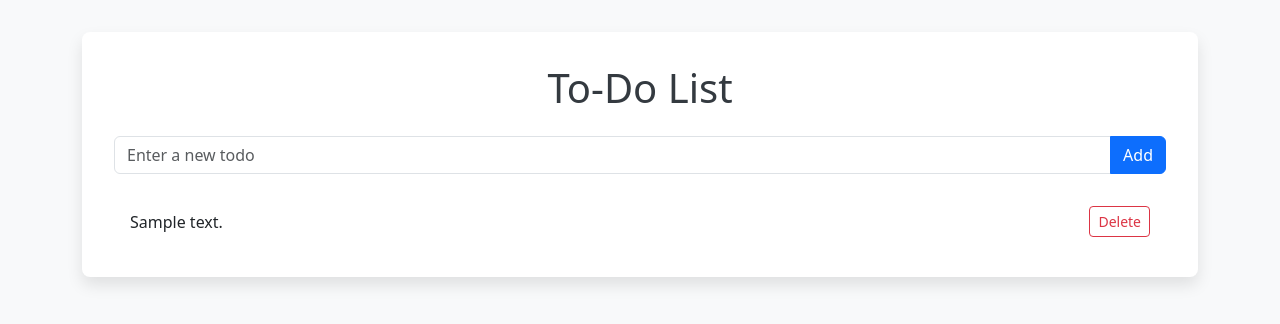
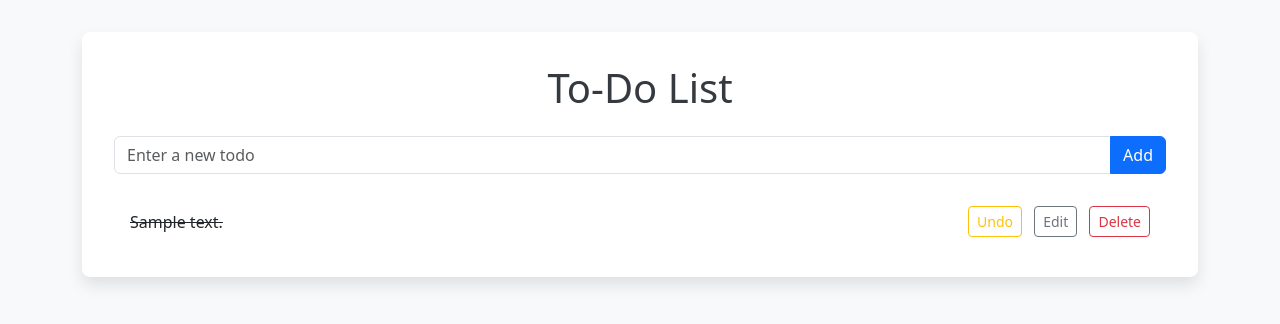
Before and after one commit to SystemSolution21/Flask_Todo, a Flask app: page / in a window 1280 px wide. Shown: the part 56-380 px from the top of the page. Run offline with Flask 3, Linux system fonts and the light colour scheme; a user stored in the database is signed in; tables that the repository leaves empty hold one stand-in row (values such as "Sample post").

Commit message:
modified:   todo/models.py         new file:   todo/templates/edit.html         modified:   todo/templates/index.html         modified:   todo/views.py

```diff
--- a/todo/models.py
+++ b/todo/models.py
@@ -15,6 +15,7 @@ class User(UserMixin, db.Model):
 class Todo(db.Model):
     id = db.Column(db.Integer, primary_key=True)
     text = db.Column(db.String(200), nullable=False)
+    complete = db.Column(db.Boolean, default=False, nullable=False)
     user_id = db.Column(db.Integer, db.ForeignKey("user.id"), nullable=False)
 
     user = db.relationship("User", backref=db.backref("todos", lazy=True))
--- a/todo/templates/index.html
+++ b/todo/templates/index.html
@@ -13,16 +13,29 @@
     <ul class="list-group list-group-flush">
         {% for todo in todos %}
         <li class="list-group-item d-flex justify-content-between align-items-center">
-            {{ todo.text }}
-            <a href="{{ url_for('views.delete', todo_id=todo.id) }}" class="btn btn-sm btn-outline-danger">Delete</a>
+            <span class="{{ 'text-decoration-line-through' if todo.complete else '' }}">{{ todo.text }}</span>
+            <div>
+                <form action="{{ url_for('views.complete', todo_id=todo.id) }}" method="post" class="d-inline">
+                    <button type="submit"
+                        class="btn btn-sm {{ 'btn-outline-warning' if todo.complete else 'btn-outline-success' }} me-2">
+                        {{ 'Undo' if todo.complete else 'Complete' }}
+                    </button>
+                </form>
+                <a href="{{ url_for('views.edit', todo_id=todo.id) }}"
+                    class="btn btn-sm btn-outline-secondary me-2">Edit</a>
+                <a href="{{ url_for('views.delete', todo_id=todo.id) }}"
+                    class="btn btn-sm btn-outline-danger">Delete</a>
+            </div>
         </li>
         {% else %}
         <li class="list-group-item text-muted">No to-do items yet.</li>
         {% endfor %}
     </ul>
     {% else %}
-    <p class="text-center">Please <a href="{{ url_for('auth.login') }}">log in</a> or <a
-            href="{{ url_for('auth.register') }}">register</a> to see your to-do list.</p>
+    <div class="alert alert-primary text-center" role="alert">
+        Please <a href="{{ url_for('auth.login') }}" class="alert-link">log in</a> or <a
+            href="{{ url_for('auth.register') }}" class="alert-link">register</a> to see your to-do list.
+    </div>
     {% endif %}
 </div>
 {% endblock %}
--- a/todo/views.py
+++ b/todo/views.py
@@ -10,7 +10,11 @@ bp = Blueprint("views", __name__)
 @bp.route("/")
 def index():
     if current_user.is_authenticated:
-        todos = Todo.query.filter_by(user_id=current_user.id).all()
+        todos = (
+            Todo.query.filter_by(user_id=current_user.id)
+            .order_by(db.asc(Todo.complete))
+            .all()
+        )
         return render_template("index.html", todos=todos)
     return render_template("index.html")
 
@@ -19,7 +23,7 @@ def index():
 @login_required
 def add():
     todo_text = request.form.get("todo")
-    new_todo = Todo(text=todo_text, user_id=current_user.id)
+    new_todo = Todo(text=todo_text, user_id=current_user.id)  # type: ignore
     db.session.add(new_todo)
     db.session.commit()
     return redirect(url_for("views.index"))
@@ -28,10 +32,38 @@ def add():
 @bp.route("/delete/<int:todo_id>")
 @login_required
 def delete(todo_id):
-    todo_to_delete = Todo.query.get_or_404(todo_id)
-    if todo_to_delete.user_id != current_user.id:
-        flash("You don't have permission to delete this item.", "danger")
-        return redirect(url_for("views.index"))
+    todo_to_delete = Todo.query.filter_by(
+        id=todo_id, user_id=current_user.id
+    ).first_or_404()
     db.session.delete(todo_to_delete)
     db.session.commit()
     return redirect(url_for("views.index"))
+
+
+@bp.route("/complete/<int:todo_id>", methods=["POST"])
+@login_required
+def complete(todo_id):
+    todo_to_complete = Todo.query.filter_by(
+        id=todo_id, user_id=current_user.id
+    ).first_or_404()
+    todo_to_complete.complete = not todo_to_complete.complete
+    db.session.commit()
+    flash("To-do item status updated.", "success")
+    return redirect(url_for("views.index"))
+
+
+@bp.route("/edit/<int:todo_id>", methods=["GET", "POST"])
+@login_required
+def edit(todo_id):
+    todo_to_edit = Todo.query.filter_by(
+        id=todo_id, user_id=current_user.id
+    ).first_or_404()
+    if request.method == "POST":
+        new_text = request.form.get("todo")
+        if new_text:
+            todo_to_edit.text = new_text
+            db.session.commit()
+            flash("To-do item updated successfully.", "success")
+        return redirect(url_for("views.index"))
+
+    return render_template("edit.html", todo=todo_to_edit)
```
Also changed, not shown: todo/templates/edit.html (added, +13 -0 lines).
